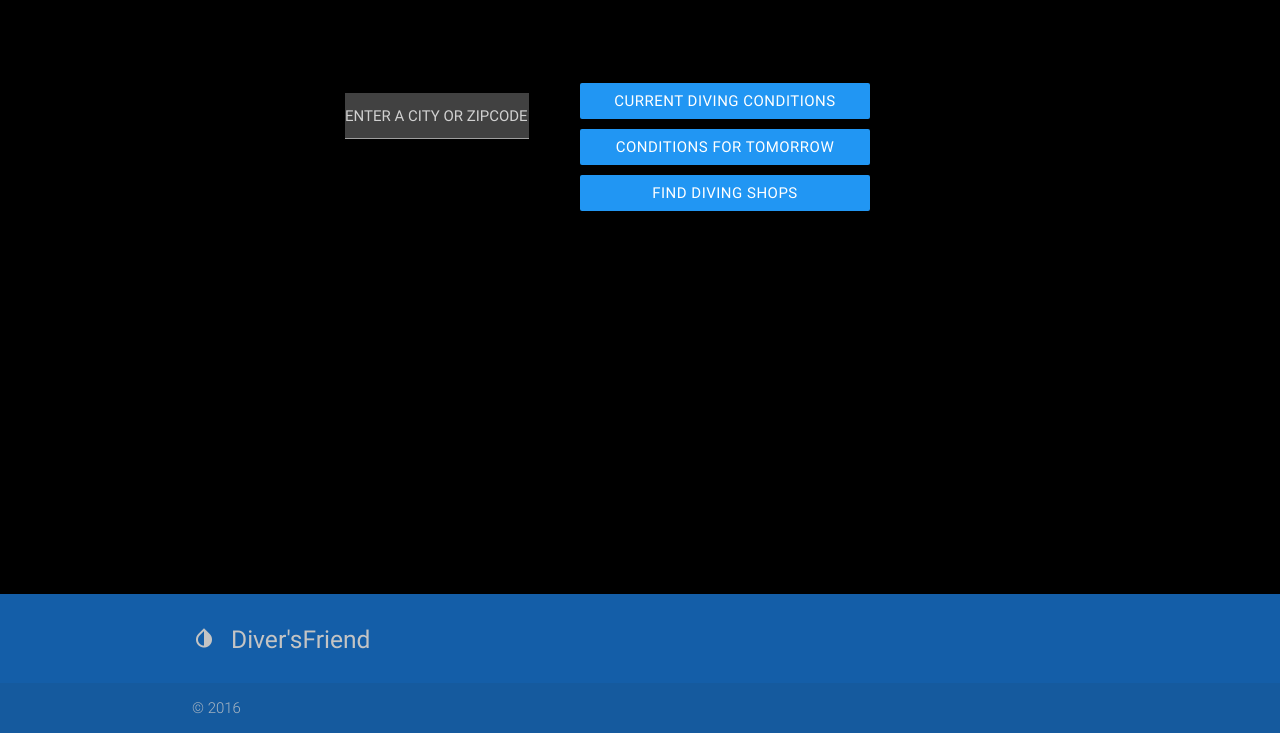
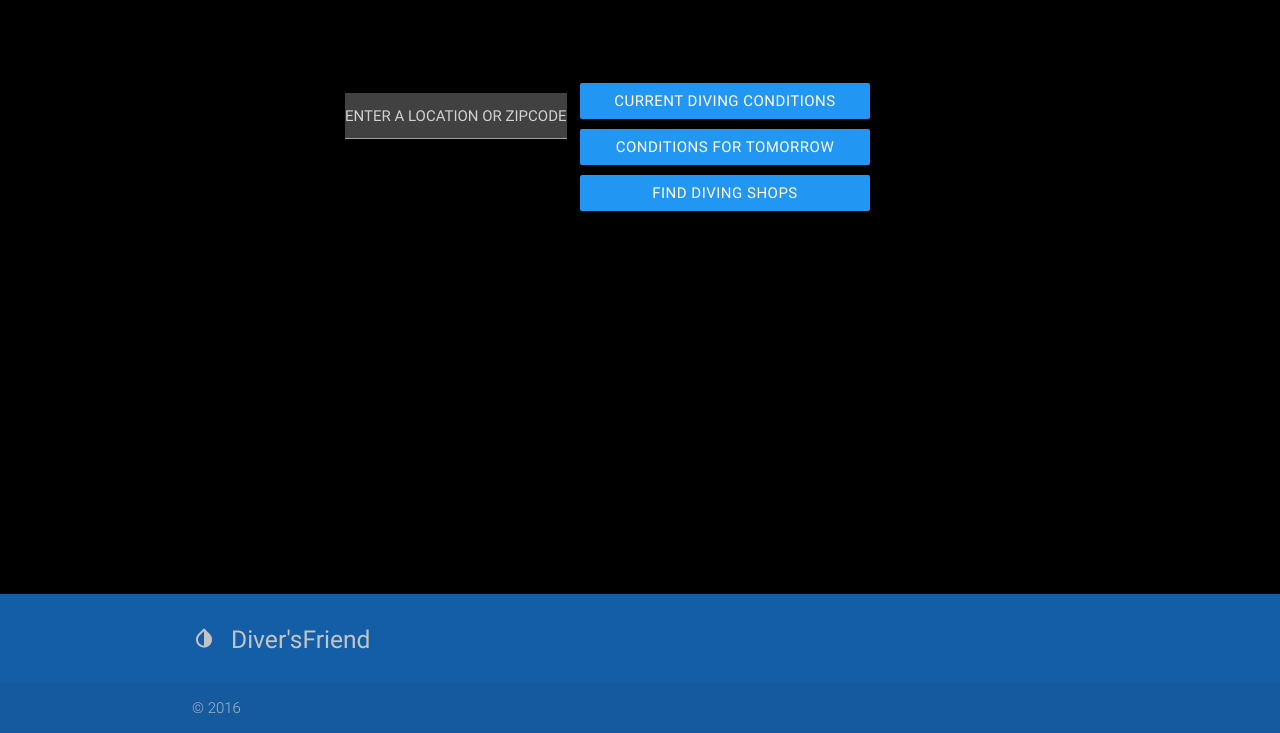
Before and after one commit to Siyami/Diver-sFriend, a plain HTML site: page index.html in a window 1280 px wide. Shown: the part 67-800 px from the top of the page. Drawn offline with Linux system fonts and the light colour scheme.

Commit message:
change search bar name to enter a location or zipcode

```diff
--- a/css/styles.css
+++ b/css/styles.css
@@ -39,7 +39,7 @@ nav {
 }
 
 #search {
-  width: 184px;
+  width: 222px;
 }
 
 .buttonWidth{
--- a/index.html
+++ b/index.html
@@ -44,7 +44,7 @@
         <div>
           <div class="col offset-s2 s3">
             <div class="input-field">
-              <input class = "validate" type="text" placeholder="ENTER A CITY OR ZIPCODE" id="search" name="search"/>
+              <input class = "validate" type="text" placeholder="ENTER A LOCATION OR ZIPCODE" id="search" name="search"/>
             </div>
           </div>
 
```
